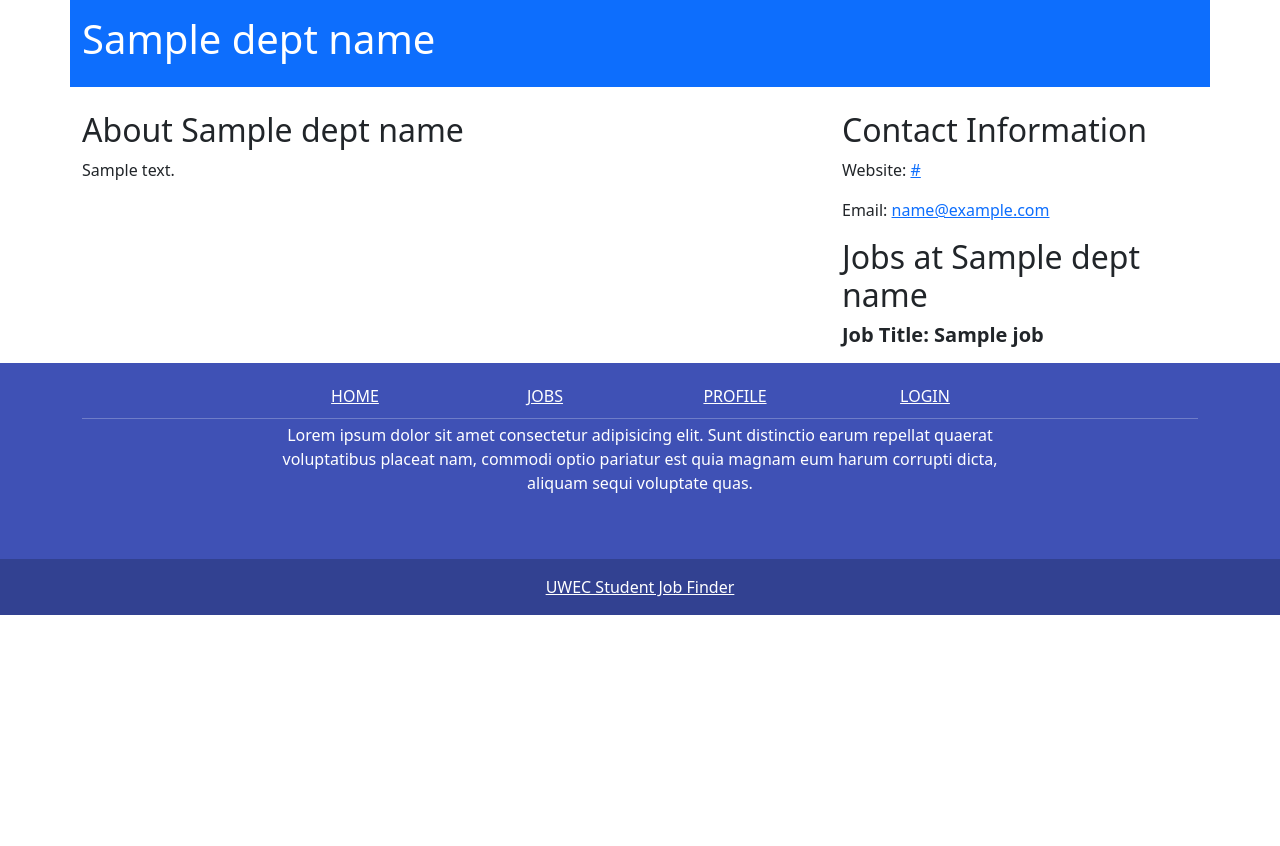
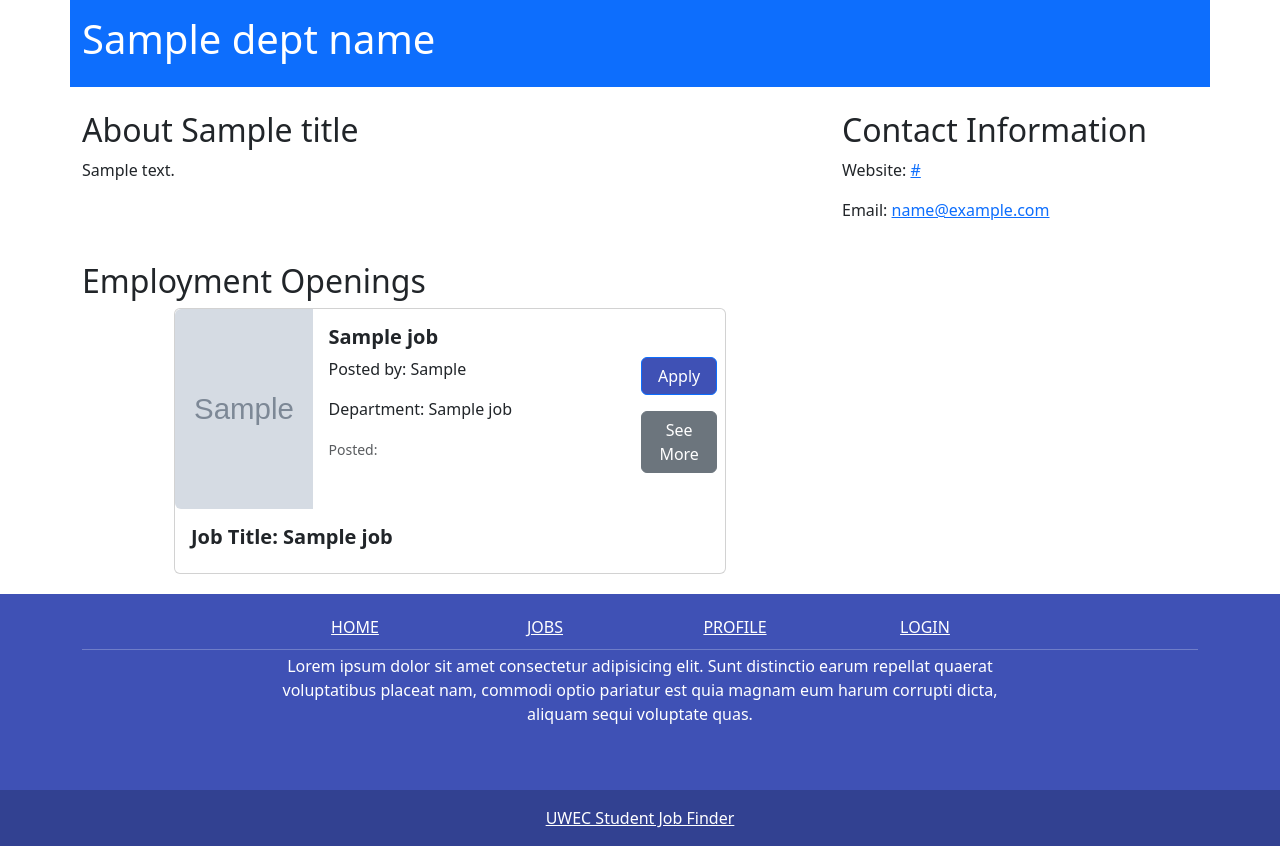
Before and after one commit to rootdrew27/CS355-GP, a Flask app: template JobFinder/templates/department.html in a window 1280 px wide. Shown: the part 175-1021 px from the top of the page. Before the commit the page ends 790 px from the top, so only its background shows below. Run offline with Flask 3, Linux system fonts and the light colour scheme; the template is opened without the code that fills it: most values are stand-ins (such as "Sample title", 1, 10 or a date in 2020); grey boxes marked "Sample" are stand-in pictures; parts of the project's set-up code (start-up, migrations or seed data) failed here and were passed over.

Commit message:
department

```diff
--- a/JobFinder/db/init_db.py
+++ b/JobFinder/db/init_db.py
@@ -11,7 +11,7 @@
 cur = connection.cursor()
 cur.execute(f"INSERT INTO user (first_n, last_n, email, password, permission_level) VALUES ('Steve', 'Thestudent', 'Steve@gmail.com', 'password', 1)")
 cur.execute(f"INSERT INTO user (first_n, last_n, email, password, permission_level) VALUES ('Suzy', 'Theteacher', 'Suzy@gmail.com', 'password', 2)")
-cur.execute(f"INSERT INTO department (title, descrip) VALUES ('Computer Science', 'A department for computer stuff')")
+cur.execute(f"INSERT INTO department (title, descrip, website_url, email) VALUES ('Learning & Technology Services', 'LTS provides the campus community with instructional and informational technology tools as well as a robust networking infrastructure and the support to foster all aspects of student learning and academic excellence.', 'https://www.uwec.edu/lts', 'helpdesk@uwec.edu')")
 cur.execute(f"INSERT INTO job (title, descrip, img_path, user_id, dept_id) VALUES ('Programmer', 'Write Programs', 'c', 2, 1)")
 cur.execute(f"INSERT INTO job (title, descrip, img_path, user_id) VALUES ('Janitor', 'Perform a variety of cleaning tasks.', '../static/images/janitor.jpg', 2)")
 cur.execute(f"INSERT INTO user (first_n, last_n, email, password, permission_level) VALUES ('Sally', 'Theotherteacher', 'Sally@gmail.com', 'password', 2)")
--- a/JobFinder/db/schema.sql
+++ b/JobFinder/db/schema.sql
@@ -14,7 +14,9 @@
 CREATE TABLE department (
     id INTEGER PRIMARY KEY,
     title TEXT NOT NULL UNIQUE,
-    descrip TEXT NOT NULL
+    descrip TEXT NOT NULL,
+    website_url TEXT NOT NULL,
+    email TEXT NOT NULL
 );
 
 CREATE TABLE job (
--- a/JobFinder/templates/department.html
+++ b/JobFinder/templates/department.html
@@ -10,17 +10,53 @@
 
         <main class="row mt-4">
             <div class="col-md-8">
-                <h2>About {{ dept_name }}</h2>
-                <p>{{ about_text }}</p>
+                <h2>About {{ title }}</h2>
+                <p>{{ descrip }}</p>
             </div>
 
             <div class="col-md-4">
                 <h2>Contact Information</h2>
                 <p>Website: <a href="{{ website_url }}">{{ website_url }}</a></p>
                 <p>Email: <a href="mailto:{{ email }}">{{ email }}</a></p>
+            </div>
+        </main>
 
-                <h2>Jobs at {{ dept_name }}</h2>
+        <main class="row mt-4">
+            <div class="col-md-8">
+                <h2>Employment Openings</h2>
                 {% if jobs %}
+                    {% set id = department['department_id']|string %}
+                    {% set descripID = "descrip" ~ id %}
+                    <div class="card m-1 w-75 mx-auto" style="min-height: 125px;max-width: 100%;">
+                    <div class="row g-0 h-100">
+                        <div class="col-md-3">
+                        <img src="{{ job['img_path'] }}" class="img-fluid rounded-start" alt="" style="height: 200px; width: 100%; object-fit: fill;"> <!-- Optional image-->
+                        </div>
+                    <div class="col-md-7">
+                      <div class="card-body">
+                        <h5 class="card-title fw-bold">{{ job['job_title'] }}</h5>
+                        <p id="jobId" hidden>{{ id }}</p>
+                        <p class="card-text">Posted by: {{ job['first_n'] }}</p>
+                        {% if job['dept_title'] != None %}
+                          <p class="card-text">Department: {{ job['dept_title'] }}</p>
+                        {% endif %}
+
+                        <p class="card-text"><small class="text-body-secondary">Posted: {{ job['date_listed'].format() }}</small></p>
+
+
+                      </div>
+                    </div>
+                    <div class="col-md-2 flex-column d-flex">
+                    <button class="btn btn-primary apply mt-5 m-2" data-bs-toggle="modal" data-bs-target="#apply-modal">Apply</button>   <!-- Button trigger modal -->
+                    <button class="btn btn-secondary m-2" data-bs-toggle="collapse" data-bs-target="#{{ descripID }}" aria-expanded="false">See More</button>
+                  </div>
+                  <div class="row">
+                    <div class="collapse multi-collapse" id="{{ descripID }}">
+                      <p class="card-text">{{ job['job_descrip'] }}</p>
+                    </div>
+                  </div>
+                </div>
+
                 <div class="card-body">
                     <h5 class="card-title fw-bold">Job Title: {{ job['job_title'] }}</h5>
                     <p id="jobId" hidden>{{ id }}</p>
```
